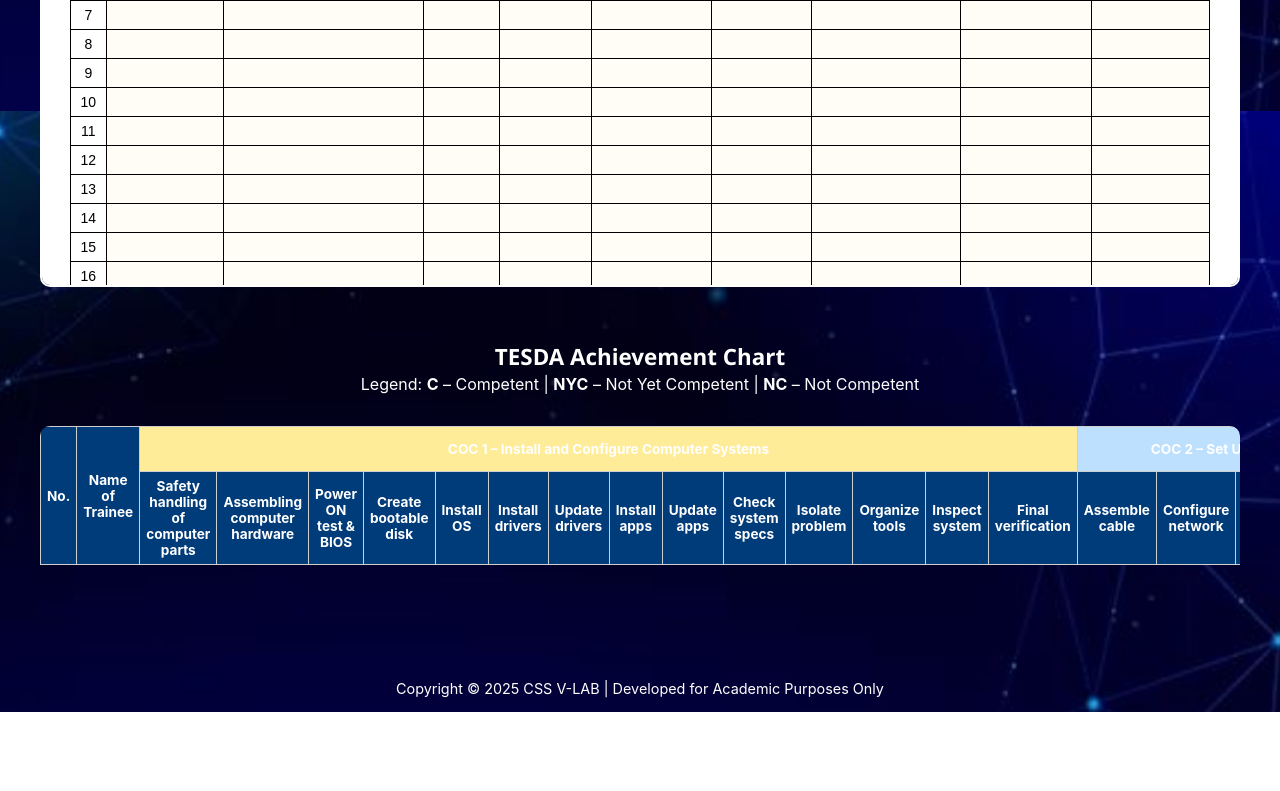
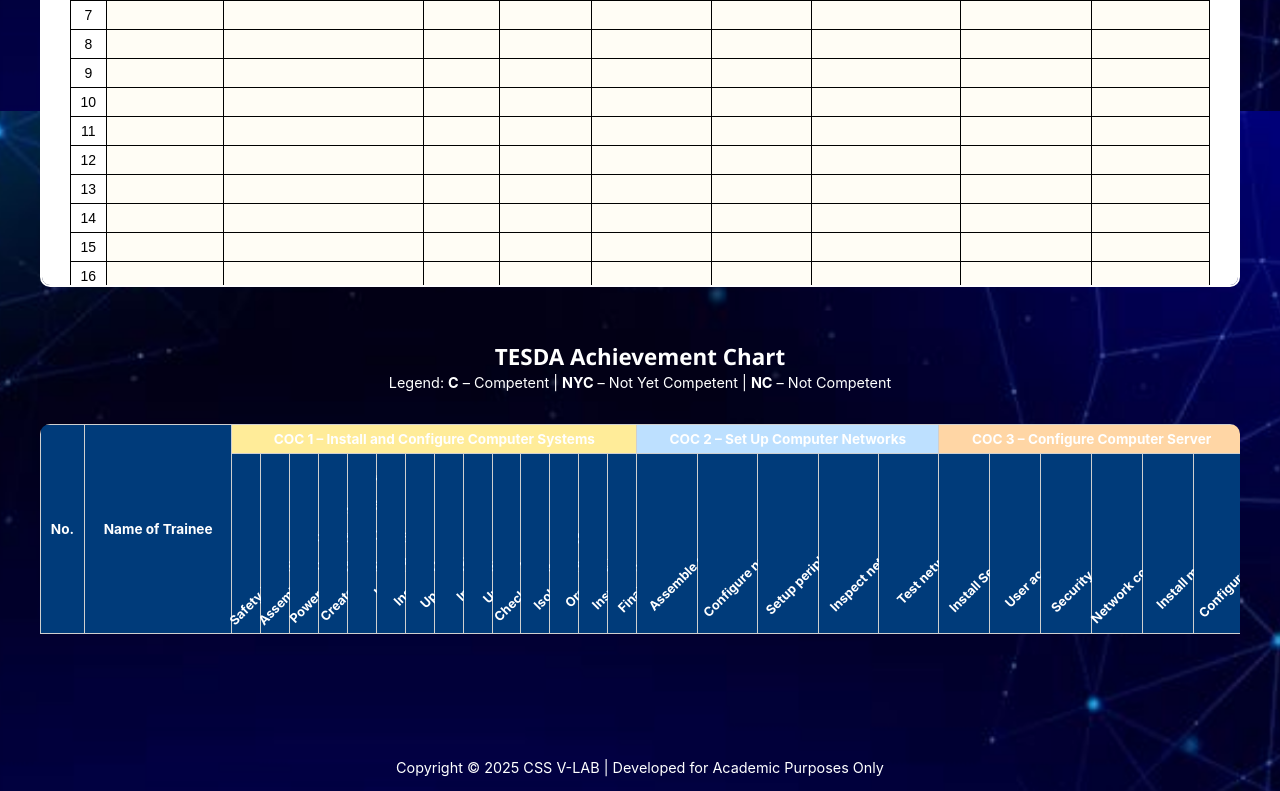
Before and after one commit to llyseaia14-a11y/CSS-Virtual-Laboratory, a plain HTML site: page teacher-progress.html in a window 1280 px wide. Shown: the part 689-1480 px from the top of the page. Before the commit the page ends 1401 px from the top, so only its background shows below. Drawn offline with Linux system fonts and the light colour scheme.

Commit message:
Update styles.css

```diff
--- a/styles.css
+++ b/styles.css
@@ -1136,6 +1136,54 @@ body.profile-page {
   text-align: center;
   font-size: 1.2em;
 }
+/* TESDA Achievement Chart Styles */
+.legend {
+  font-size: 0.9rem;
+  color: #fff;
+  margin-bottom: 10px;
+}
+
+.slanted th {
+  height: 180px;
+  vertical-align: bottom;
+  padding: 0 4px;
+  position: relative;
+}
+
+.rotate {
+  transform: rotate(-45deg);
+  transform-origin: bottom left;
+  width: 140px;
+  font-size: 0.8rem;
+  white-space: nowrap;
+  position: absolute;
+  bottom: 5px;
+  left: 5px;
+}
+
+.tesda-table {
+  width: 2400px; /* wide table */
+  border-collapse: collapse;
+  background: rgba(255,255,255,0.1);
+}
+
+.tesda-table th,
+.tesda-table td {
+  border: 1px solid rgba(255,255,255,0.3);
+  padding: 6px;
+  text-align: center;
+}
+
+.yellow-header { background: #ffec99 !important; color: #333; }
+.blue-header { background: #bde0ff !important; color: #333; }
+.orange-header { background: #ffd6a5 !important; color: #333; }
+.green-header { background: #c7f7b4 !important; color: #333; }
+
+.table-wrapper {
+  overflow-x: auto;
+  padding-bottom: 10px;
+}
+
 /* ===== Teacher Feedback Page ===== */
 .feedback-page {
   background: url("assets/bg.png") no-repeat center center fixed;
```
